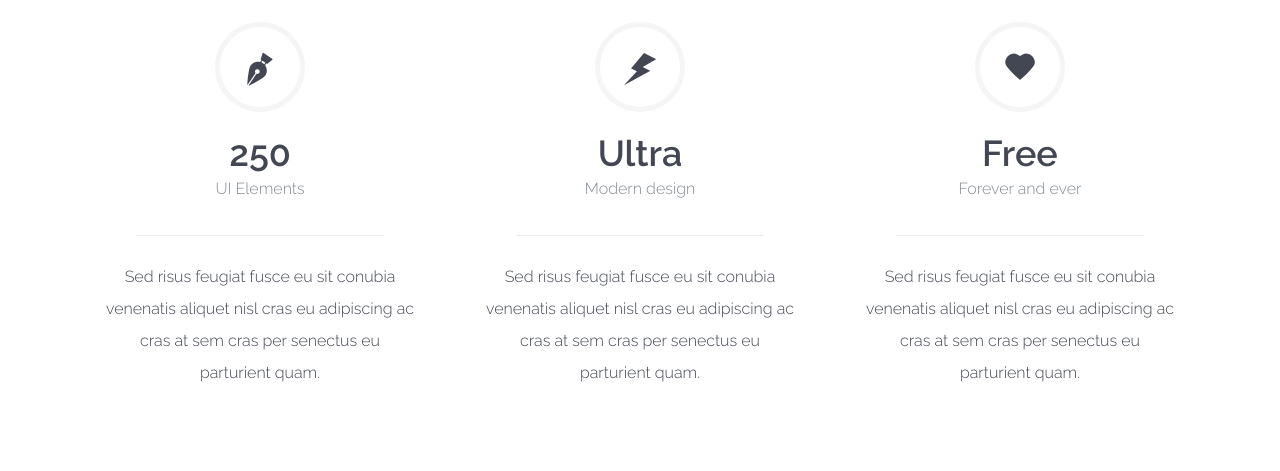
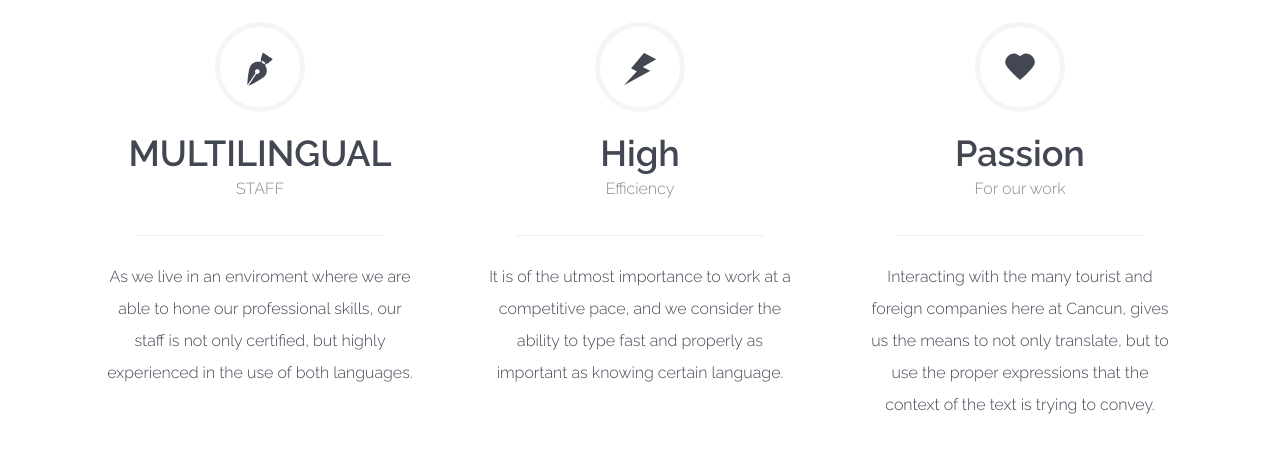
Before and after one commit to WuHeibai/Translations, a website: page index.html in a window 1280 px wide. Shown: the part 1400-1871 px from the top of the page. Drawn offline with nearby package versions, Linux system fonts and the light colour scheme; files whose address does not match are found by name.

Commit message:
Update index.html

```diff
--- a/index.html
+++ b/index.html
@@ -144,9 +144,9 @@
             <div class="card">
               <div class="card-block">
                 <span class="icon-pen display-1"></span>
-                <h4 class="card-title">250</h4>
-                <h6 class="card-subtitle text-muted">UI Elements</h6>
-                <p class="card-text">Sed risus feugiat fusce eu sit conubia venenatis aliquet nisl cras eu adipiscing ac cras at sem cras per senectus eu parturient quam.</p>
+                <h4 class="card-title">MULTILINGUAL</h4>
+                <h6 class="card-subtitle text-muted">STAFF</h6>
+                <p class="card-text">As we live in an enviroment where we are able to hone our professional skills, our staff is not only certified, but highly experienced in the use of both languages.</p>
               </div>
             </div>
           </div>
@@ -154,9 +154,9 @@
             <div class="card">
               <div class="card-block">
                 <span class="icon-thunderbolt display-1"></span>
-                <h4 class="card-title">Ultra</h4>
-                <h6 class="card-subtitle text-muted">Modern design</h6>
-                <p class="card-text">Sed risus feugiat fusce eu sit conubia venenatis aliquet nisl cras eu adipiscing ac cras at sem cras per senectus eu parturient quam.</p>
+                <h4 class="card-title">High</h4>
+                <h6 class="card-subtitle text-muted">Efficiency</h6>
+                <p class="card-text">It is of the utmost importance to work at a competitive pace, and we consider the ability to type fast and properly as important as knowing certain language.</p>
               </div>
             </div>
           </div>
@@ -164,9 +164,9 @@
             <div class="card m-b-0">
               <div class="card-block">
                 <span class="icon-heart display-1"></span>
-                <h4 class="card-title">Free</h4>
-                <h6 class="card-subtitle text-muted">Forever and ever</h6>
-                <p class="card-text">Sed risus feugiat fusce eu sit conubia venenatis aliquet nisl cras eu adipiscing ac cras at sem cras per senectus eu parturient quam.</p>
+                <h4 class="card-title">Passion</h4>
+                <h6 class="card-subtitle text-muted">For our work</h6>
+                <p class="card-text">Interacting with the many tourist and foreign companies here at Cancun, gives us the means to not only translate, but to use the proper expressions that the context of the text is trying to convey.</p>
               </div>
             </div>
           </div>
```
